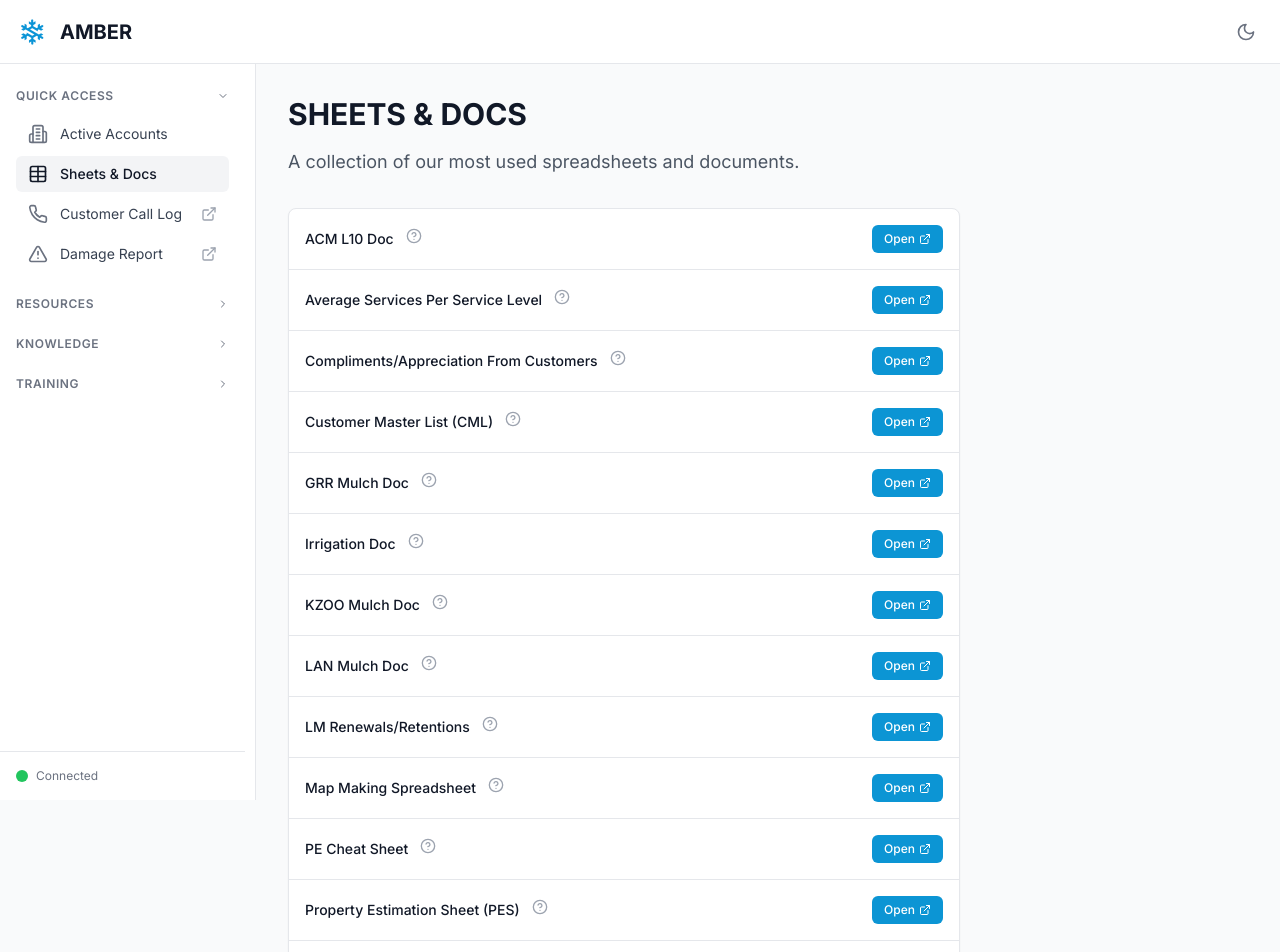
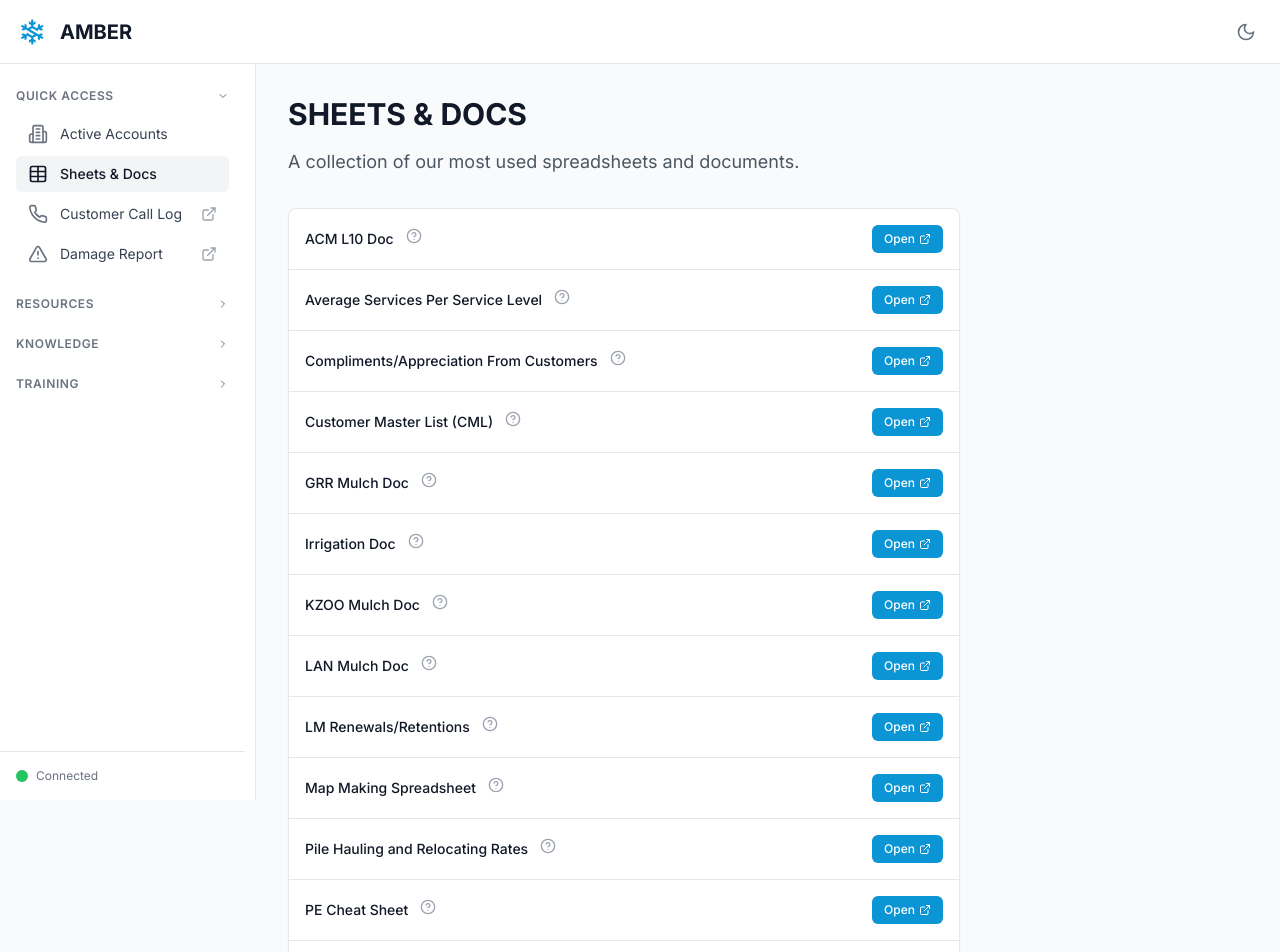
Before and after one commit to snellersg/sneller-amber, a Next.js app: page /sheets-and-docs in a window 1280 px wide. Shown: the top 952 px of the page. Built offline with nearby package versions, Linux system fonts and the light colour scheme; no server answers.

Commit message:
Added pile moving doc link

```diff
--- a/src/app/sheets-and-docs/page.tsx
+++ b/src/app/sheets-and-docs/page.tsx
@@ -54,6 +54,11 @@ const quickLinks = [
     title: "Map Making Spreadsheet",
     url: "https://docs.google.com/spreadsheets/d/1fKmMN_cNfEsFcgHaJILRFGpEXLEftVDoFv-5i8EFRxQ/edit?gid=0#gid=0",
     description: "Contains the data used to create and update winter service maps.",
+  },
+  {
+    title: "Pile Hauling and Relocating Rates",
+    url: "https://docs.google.com/spreadsheets/d/1esplPDkliSwdfGSSHDrBbWXdAFKB5xx5mT5F7AFY3cc/edit?gid=0#gid=0",
+    description: "Rate sheet for hauling or relocating pile material between sites and dump locations.",
   },
   {
     title: "PE Cheat Sheet",
```
